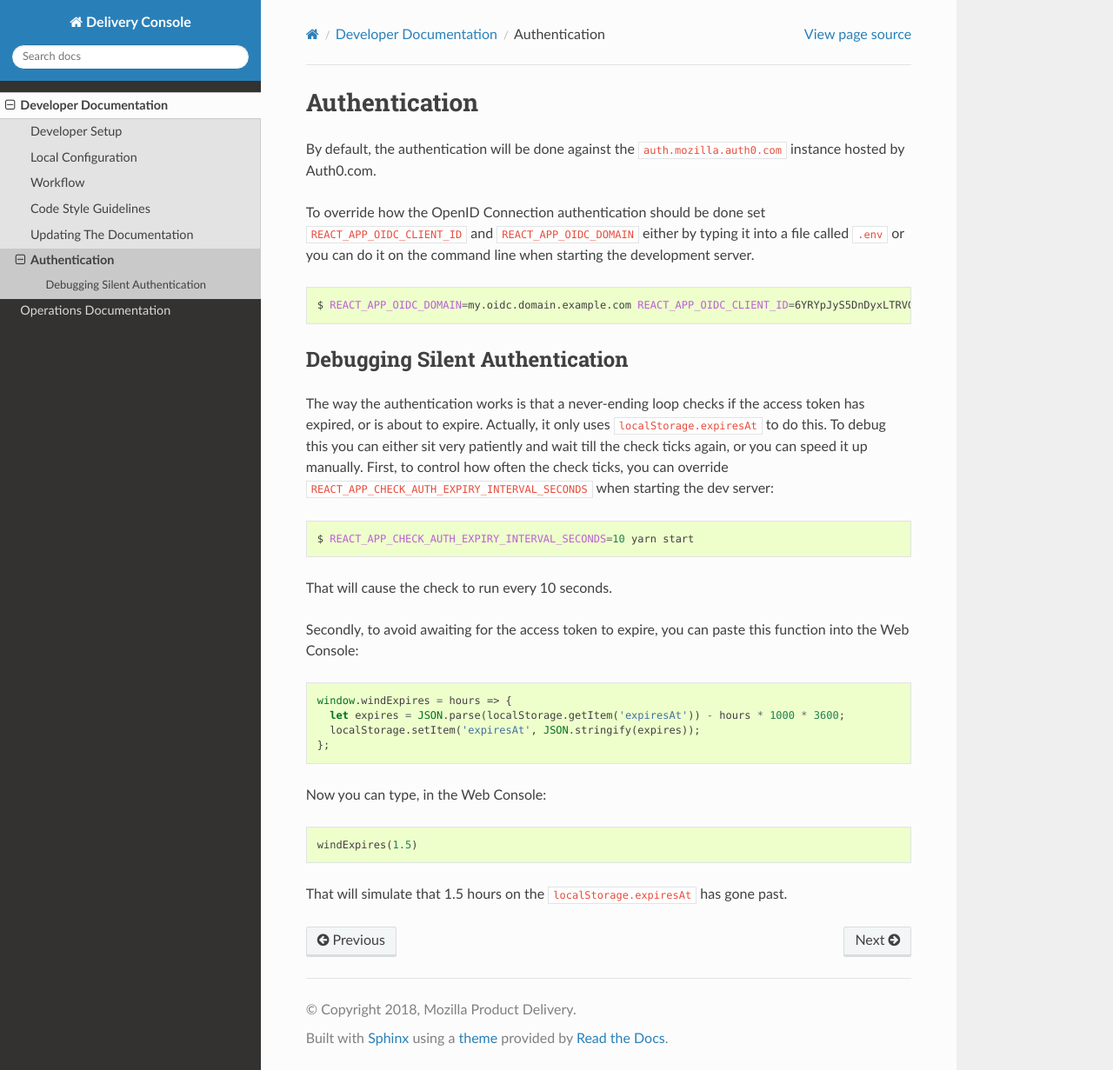
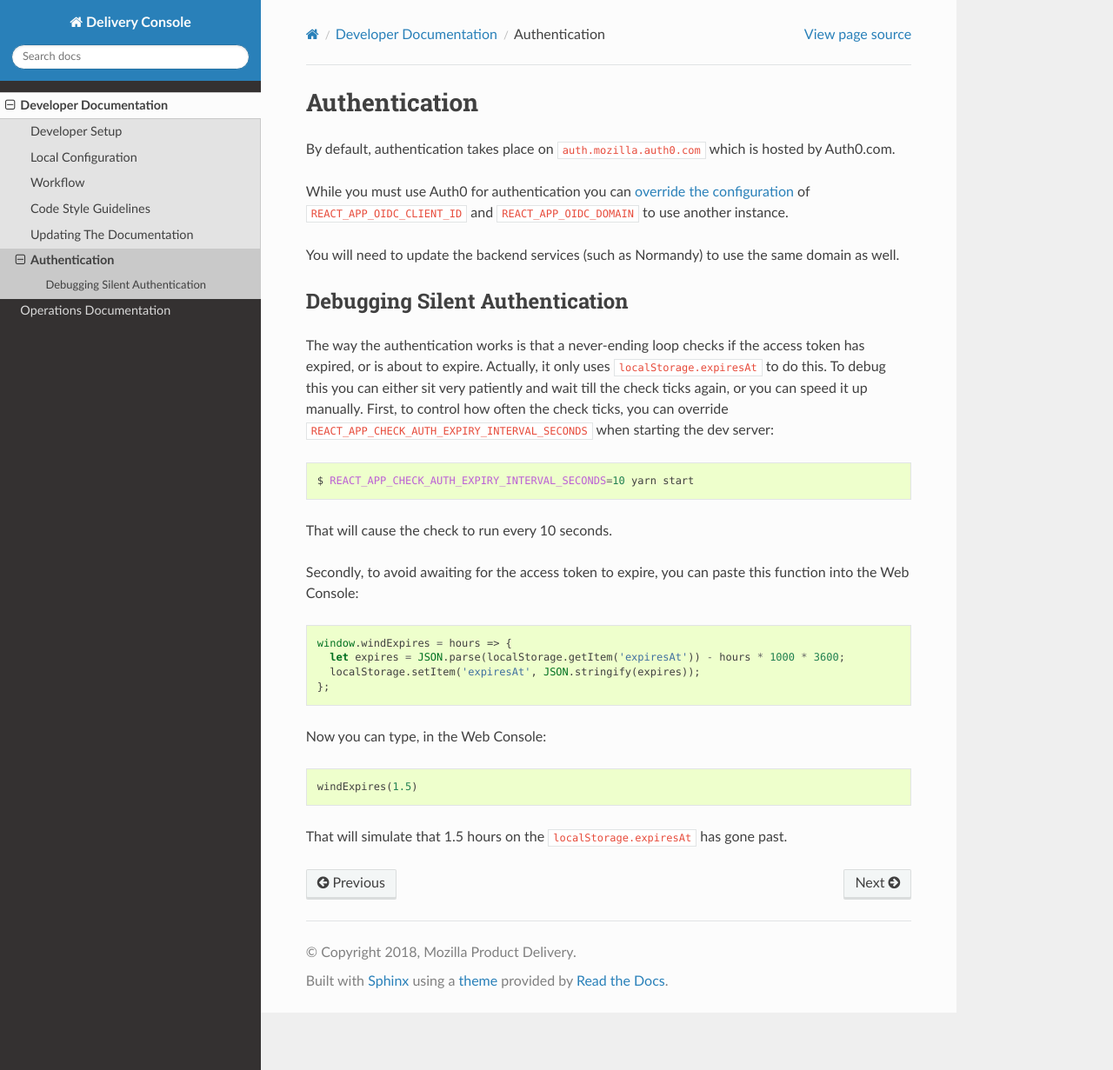
Before and after one commit to mozilla/delivery-console, a Sphinx documentation site: the page built from docs/dev/authentication.rst, in a window 1280 px wide and 1231 px high. Shown: the whole window at 87% size. Built offline with Sphinx 7.4.7 and the Read the Docs theme 2.0.0, drawn with Linux system fonts in a browser that asks for light colours; pages that are not in the unit, such as notebooks, are missing from menus.

Commit message:
Feedbacked

```diff
--- a/docs/dev/authentication.rst
+++ b/docs/dev/authentication.rst
@@ -1,17 +1,16 @@
 Authentication
 ==============
 
-By default, the authentication will be done against the
-``auth.mozilla.auth0.com`` instance hosted by Auth0.com.
+By default, authentication takes place on ``auth.mozilla.auth0.com`` which is
+hosted by Auth0.com.
 
-To override how the OpenID Connection authentication should be done set
-``REACT_APP_OIDC_CLIENT_ID`` and ``REACT_APP_OIDC_DOMAIN`` either by typing it
-into a file called ``.env`` or you can do it on the command line when starting
-the development server.
+While you must use Auth0 for authentication you can
+:doc:`override the configuration </dev/configuration>` of
+``REACT_APP_OIDC_CLIENT_ID`` and ``REACT_APP_OIDC_DOMAIN`` to use another
+instance.
 
-.. code-block:: shell
-
-   $ REACT_APP_OIDC_DOMAIN=my.oidc.domain.example.com REACT_APP_OIDC_CLIENT_ID=6YRYpJyS5DnDyxLTRVGCQGCWGo2KNQLX yarn start
+You will need to update the backend services (such as Normandy) to use the
+same domain as well.
 
 Debugging Silent Authentication
 -------------------------------
--- a/docs/dev/configuration.rst
+++ b/docs/dev/configuration.rst
@@ -14,7 +14,7 @@ starting the development server:
 However, it is recommended that you create a ``.env`` file in the root of the
 project instead. For example:
 
-.. code-block::
+.. code-block:: shell
 
    REACT_APP_OIDC_DOMAIN=my.oidc.domain.example.com
    REACT_APP_OIDC_CLIENT_ID=6YRYpJyS5DnDyxLTRVGCQGCWGo2KNQLX
--- a/docs/dev/index.rst
+++ b/docs/dev/index.rst
@@ -12,4 +12,3 @@ development environment for it.
    code-style
    documentation
    authentication
-   troubleshooting
--- a/docs/dev/workflow.rst
+++ b/docs/dev/workflow.rst
@@ -52,8 +52,8 @@ If you'd prefer that the tests watch for changes and re-run automatically:
 Linting
 -------
 You will need to :ref:`install Therapist <therapist-install>` for linting. If
-you have installed pre-commit hook linting will take place with every commit,
-however there may be times you want to run the linters manually.
+you have installed the pre-commit hook linting will take place with every
+commit, however there may be times you want to run the linters manually.
 
 To run the linters on all files that you have changed or added:
 
--- a/docs/ops/config.rst
+++ b/docs/ops/config.rst
@@ -23,7 +23,7 @@ An environment variable like ``REACT_APP_FOO`` controls the setting ``FOO``.
 
    :default: ``null``
 
-   The root url for the Normandy API that should be used for users with out
+   The root url for the Normandy API that should be used for users without
    access to the Normandy admin. It will be used as a fallback in case the
    admin server is inaccesible.
 
```
